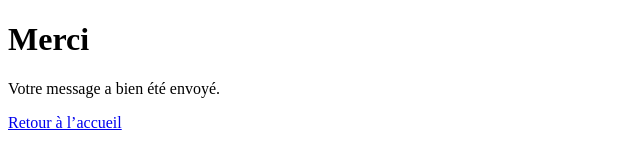
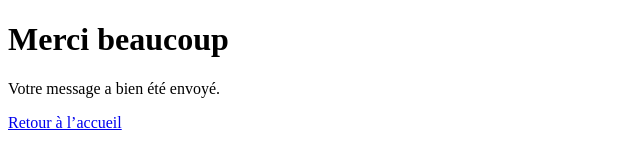
Before and after one commit to BenjiBelfort/baptiste-jeandel, an Astro site: page /merci in a window 1280 px wide. Shown: the whole page, without its empty margins (0-640 px from the left). Built offline with nearby package versions, Linux system fonts and the light colour scheme; Astro itself is replaced by a stand-in of ours.

Commit message:
test formulaire

```diff
--- a/src/pages/merci.astro
+++ b/src/pages/merci.astro
@@ -7,7 +7,7 @@
   </head>
   <body class="min-h-screen bg-white text-gray-900">
     <main class="mx-auto max-w-xl p-6">
-      <h1 class="mb-3 text-3xl font-bold">Merci</h1>
+      <h1 class="mb-3 text-3xl font-bold">Merci beaucoup</h1>
       <p>Votre message a bien été envoyé.</p>
       <p class="mt-4"><a class="text-blue-600 underline" href="/">Retour à l’accueil</a></p>
     </main>
```
